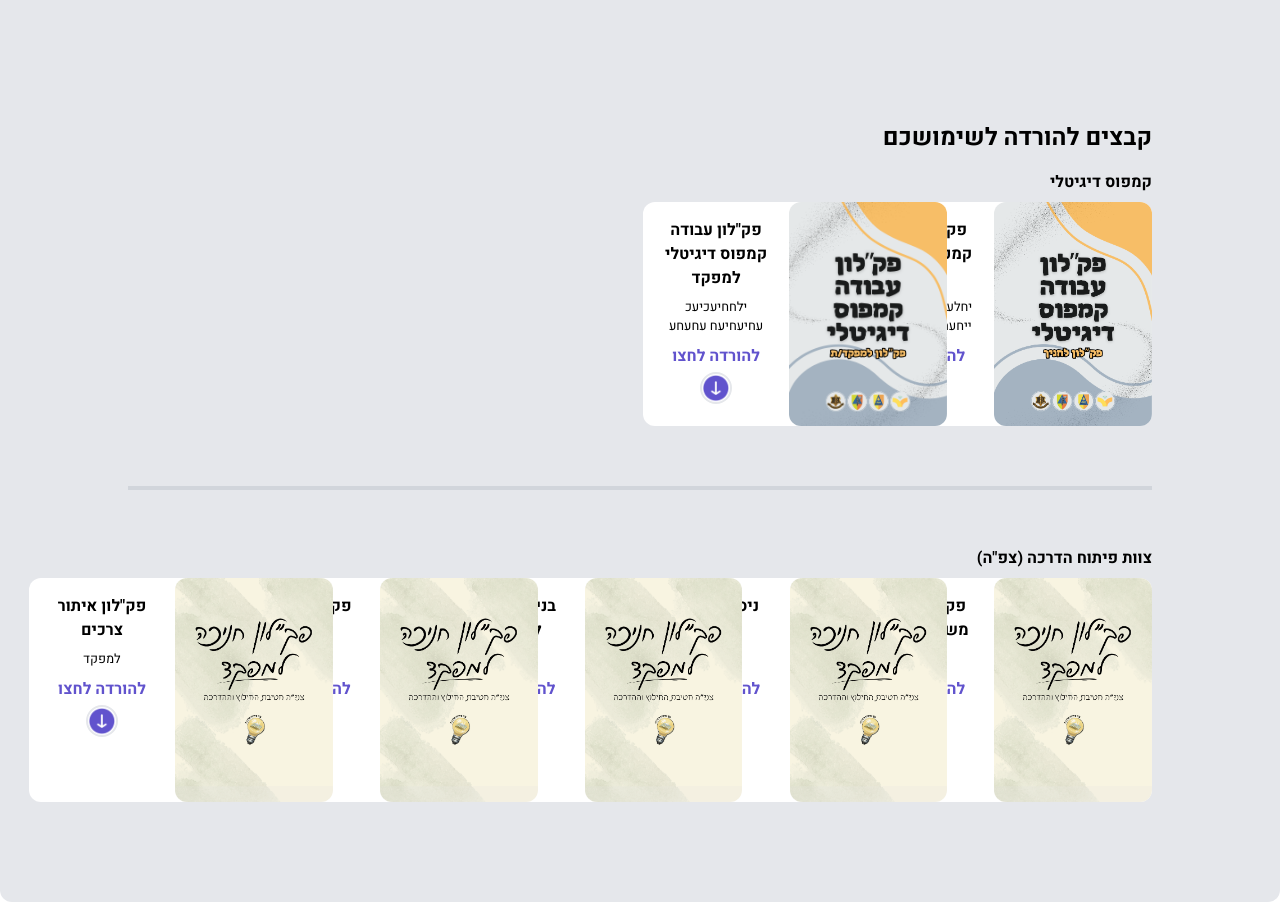
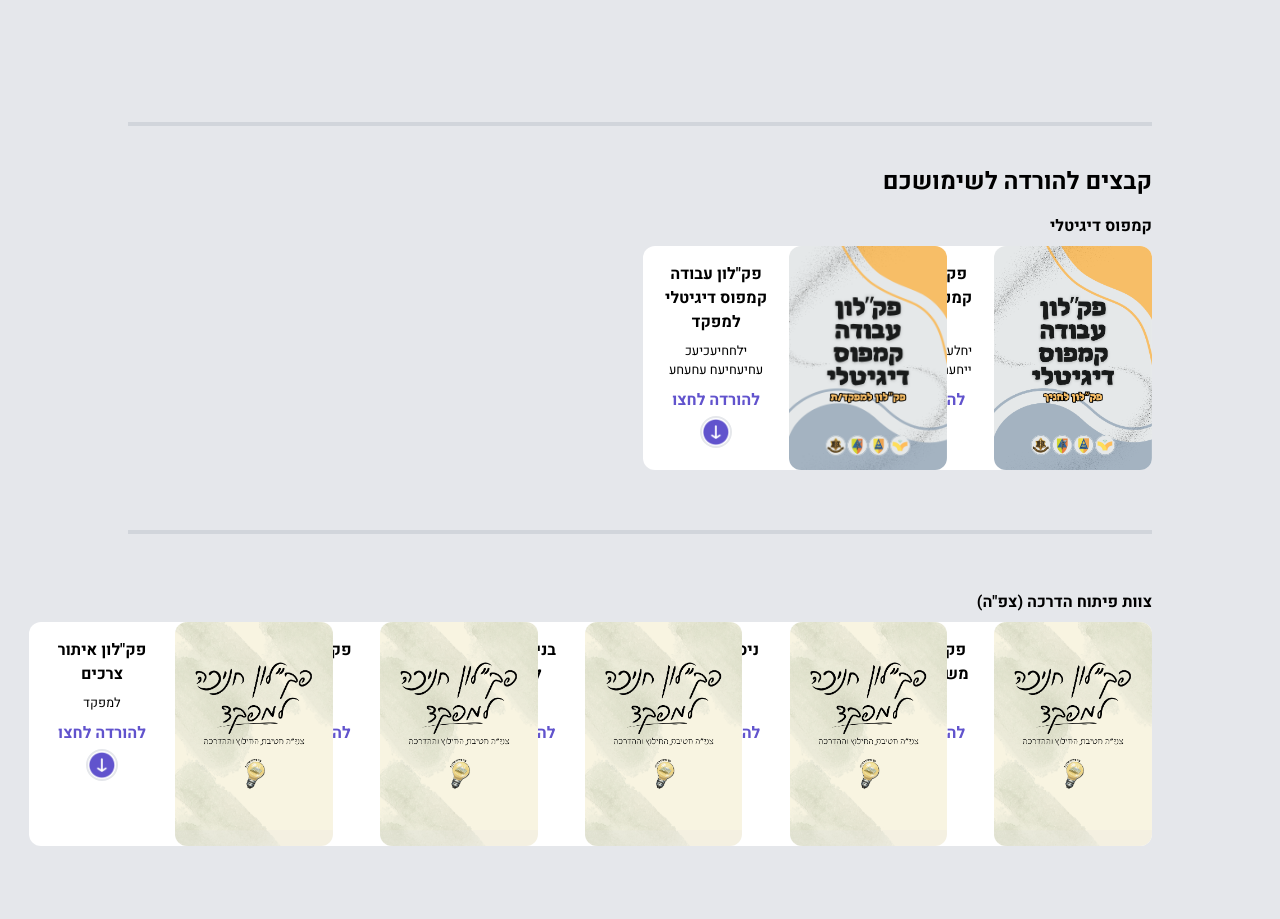
Before and after one commit to gapa-pakar/gapa-website, a React (Vite) app: page /projects in a window 1280 px wide. Shown: the part 2560-3479 px from the top of the page. Built offline with nearby package versions, Linux system fonts and the light colour scheme.

Commit message:
spacing and loading

```diff
--- a/src/components/HomePage.jsx
+++ b/src/components/HomePage.jsx
@@ -7,9 +7,23 @@ import Services from './Services/Services'
 import Testimonials from './Testimonials/Testimonials'
 import Blogs from './Blogs/Blogs'
 import Footer from './Footer/Footer'
+import Loading from './Loading'
 
 
 export default function HomePage() {
+
+    const [isLoading, setIsLoading] = useState(true);
+
+    useEffect(() => {
+        // Simulate an API call
+        setTimeout(() => {
+            setIsLoading(false);
+        }, 1000);
+    }, []);
+
+    if (isLoading) {
+        return <Loading />;
+    }
 
     return (
         <>
--- a/src/components/Projects/Canva.jsx
+++ b/src/components/Projects/Canva.jsx
@@ -120,8 +120,9 @@ export default function Canva() {
       </div>
 
       {/* download files */}
-      <div className='pr-10 sm:pr-0'>
-        <div className='mt-[10rem] font-bold text-2xl'>קבצים להורדה לשימושכם</div>
+      <div className='pr-10 sm:pr-0 dark:text-white'>
+      <hr className='w-[100%] border-gray-300 dark:border-gray-700 border-[2px] my-10 mt-[10rem]'></hr>
+        <div className='mt-[2rem] font-bold text-2xl'>קבצים להורדה לשימושכם</div>
         {/* campus */}
         <p className='pt-4 pb-2 font-bold'>קמפוס דיגיטלי</p>
         <div className='grid grid-col-1 md:grid-cols-2 lg:grid-cols-5'>
@@ -131,7 +132,7 @@ export default function Canva() {
             )
           })}
         </div>
-        <hr className='w-[100%] border-gray-300 border-[2px] my-10'></hr>
+        <hr className='w-[100%] border-gray-300 dark:border-gray-700 border-[2px] my-10'></hr>
 
         {/* DeveloperTeam */}
         <p className='pt-4 pb-2 font-bold'>צוות פיתוח הדרכה (צפ"ה)</p>
--- a/src/components/Projects/FilesCards.jsx
+++ b/src/components/Projects/FilesCards.jsx
@@ -9,7 +9,7 @@ export default function FilesCards(props) {
 
     return (
         <div key={file.id}>
-            <div className='bg-white md:w-[19rem] h-[14rem] ml-8 mb-5 flex rounded-xl'>
+            <div className='bg-white dark:bg-gray-900 dark:text-white md:w-[19rem] h-[14rem] ml-8 mb-5 flex rounded-xl'>
                 <img src={file.img} className='h-[14rem] w-[10rem] rounded-xl'></img>
                 <div className='flex flex-col text-center px-4 items-center'>
                     <div className='pt-4 font-bold'>{file.title}</div>
```
